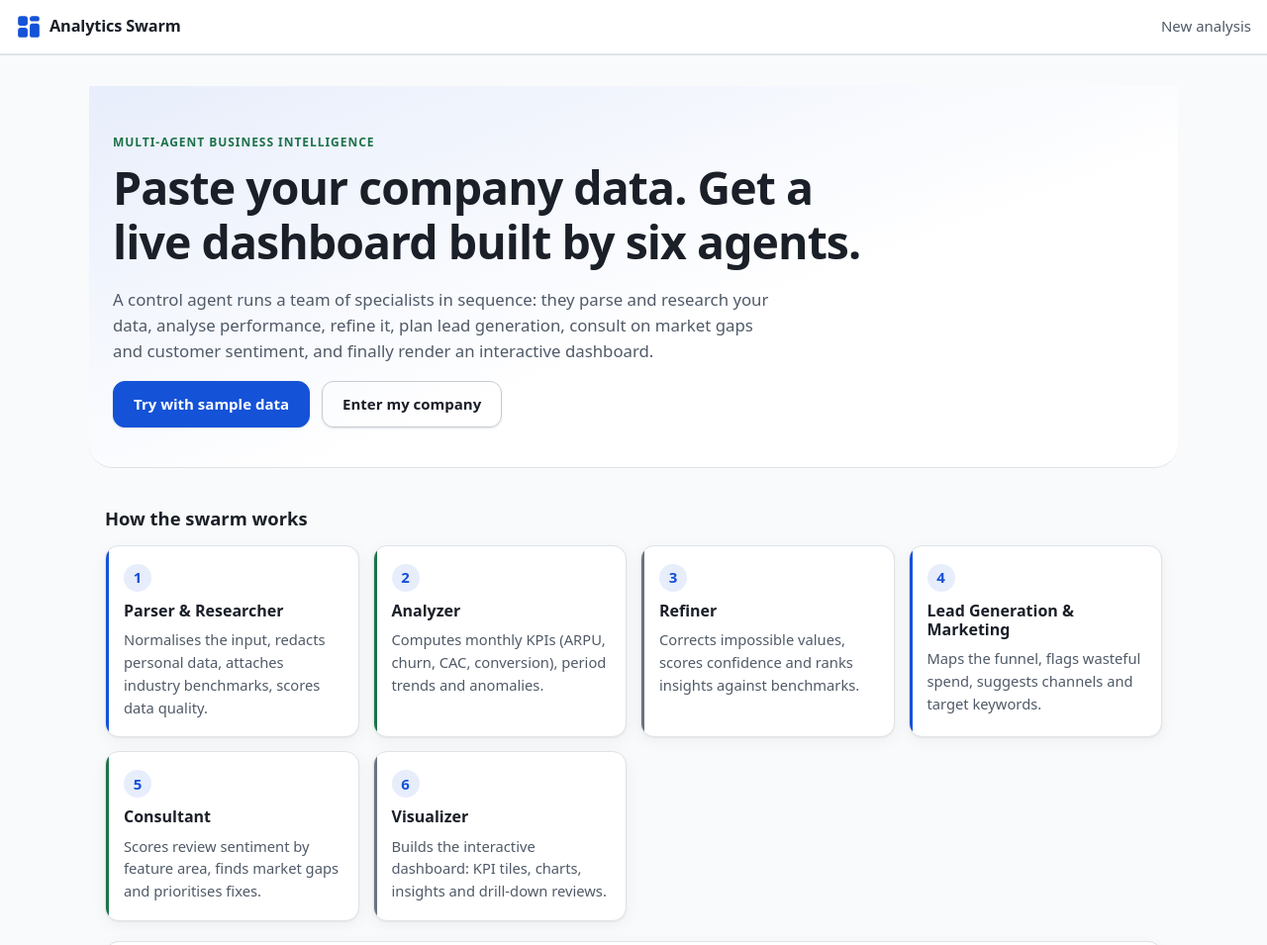
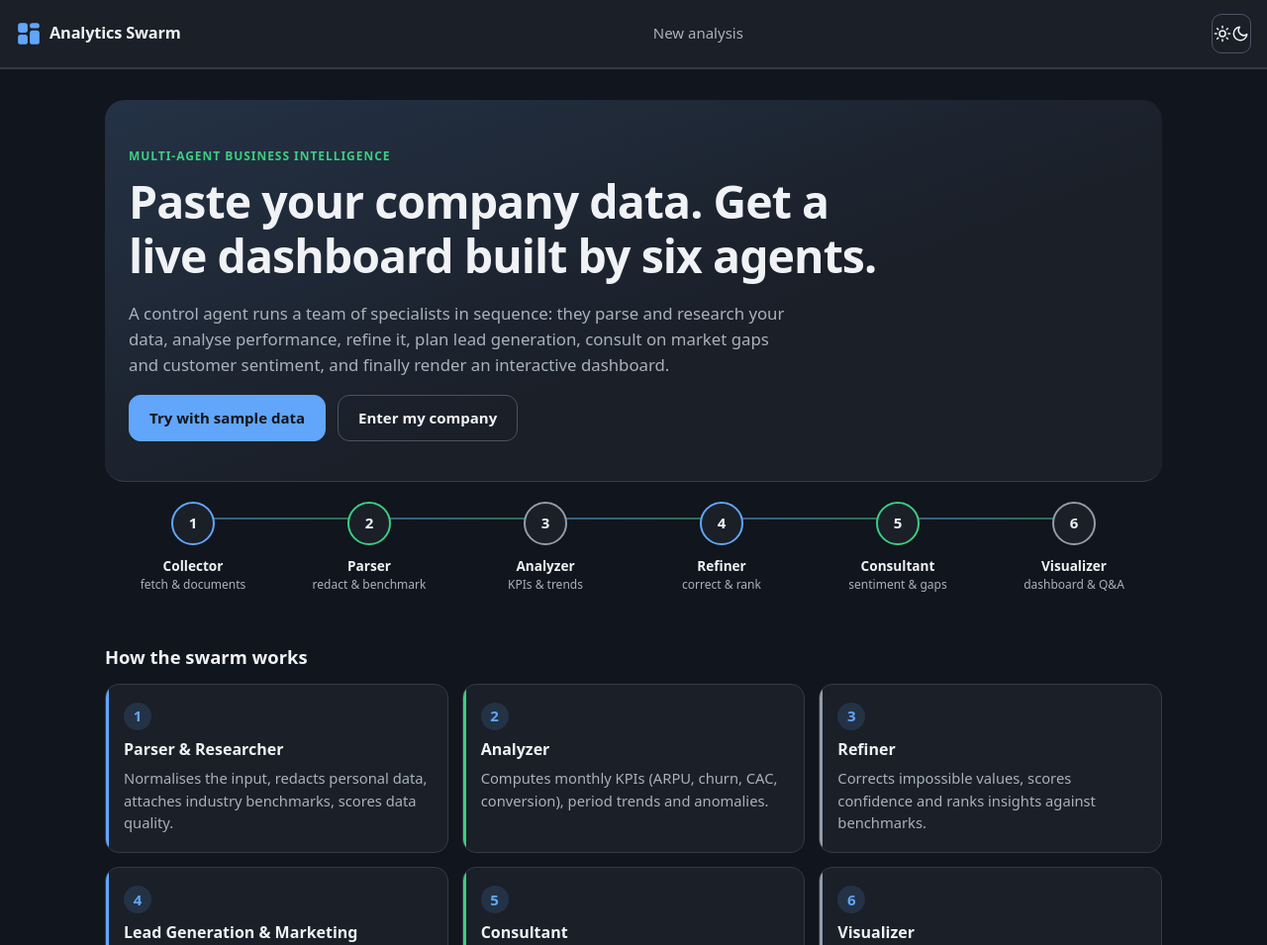
Before and after one commit to devdaveddev/analytics-swarm, a website: page public/index.html in a window 1280 px wide. Shown: the top 955 px of the page at 99% size. Drawn offline with Linux system fonts and the light colour scheme.

Commit message:
Dark-first redesign: theme toggle, agent flow strip, pipeline grid, v2 tokens
Co-Authored-By: Claude Haiku 5.5 <noreply@anthropic.com>

```diff
--- a/public/css/app.css
+++ b/public/css/app.css
@@ -472,3 +472,69 @@ img, svg { max-width: 100%; }
 .site-footer { border-top: 1px solid var(--border); padding: 20px 16px 28px; text-align: center; color: var(--muted); font-size: .9rem; }
 .site-footer p { margin: 0; }
 .site-footer a { color: var(--accent); font-weight: 600; }
+
+/* v2: dark-first by default; light only when chosen with the theme toggle */
+:root:not([data-theme="light"]) {
+  --bg: var(--grey-950);
+  --surface: var(--grey-900);
+  --surface-2: var(--grey-800);
+  --surface-hover: hsl(216 18% 25%);
+  --text: hsl(210 20% 95%);
+  --muted: hsl(212 12% 70%);
+  --border: hsl(216 16% 24%);
+  --border-strong: hsl(215 14% 34%);
+  --accent: var(--blue-400);
+  --accent-hover: var(--blue-300);
+  --accent-text: var(--grey-950);
+  --accent-soft: hsl(213 94% 68% / 0.14);
+  --success: var(--green-400);
+  --success-soft: hsl(148 60% 52% / 0.14);
+  --info: var(--blue-400);
+  --warning: hsl(40 90% 62%);
+  --danger: var(--red-300);
+  --neutral: hsl(212 12% 62%);
+  --focus-ring: hsl(213 94% 68% / 0.55);
+  --shadow: none;
+  --btn-text: var(--grey-950);
+}
+:root:not([data-theme="light"]) body { background: var(--bg); }
+
+.theme-toggle {
+  display: inline-flex; align-items: center; justify-content: center; width: 40px; height: 40px;
+  border-radius: 10px; border: 1px solid var(--border-strong); background: var(--surface); color: var(--text);
+  cursor: pointer; margin-left: 12px;
+}
+.theme-toggle:hover { background: var(--surface-hover); }
+.theme-toggle .icon { width: 18px; height: 18px; margin: 0; }
+
+/* Agent flow strip (landing) */
+.flow-section { margin: 8px 0 8px; }
+.flow { list-style: none; padding: 0; margin: 0; display: grid; grid-template-columns: repeat(6, minmax(0, 1fr)); gap: 0; position: relative; }
+.flow li { position: relative; text-align: center; padding: 12px 6px; }
+.flow li::after {
+  content: ""; position: absolute; top: 28px; left: 50%; width: 100%; height: 2px;
+  background: linear-gradient(90deg, var(--accent), var(--success));
+  opacity: .5;
+}
+.flow li:last-child::after { display: none; }
+.flow .node {
+  display: inline-grid; place-items: center; width: 44px; height: 44px; border-radius: 50%;
+  background: var(--surface); border: 2px solid var(--accent); color: var(--text); font-weight: 700;
+  position: relative; z-index: 1;
+}
+.flow li:nth-child(3n+2) .node { border-color: var(--success); }
+.flow li:nth-child(3n) .node { border-color: var(--neutral); }
+.flow .name { display: block; margin-top: 10px; font-size: .85rem; font-weight: 600; color: var(--text); }
+.flow .sub { display: block; font-size: .75rem; color: var(--muted); }
+
+@media (max-width: 760px) {
+  .flow { grid-template-columns: 1fr; gap: 4px; }
+  .flow li { display: grid; grid-template-columns: 44px 1fr; text-align: left; align-items: center; column-gap: 14px; padding: 6px 0; }
+  .flow li::after { top: auto; bottom: -8px; left: 22px; width: 2px; height: 16px; background: var(--border-strong); opacity: 1; }
+  .flow .node { grid-row: span 2; }
+  .flow .name, .flow .sub { margin: 0; }
+}
+@media (min-width: 900px) {
+  .pipeline { grid-template-columns: repeat(3, minmax(0, 1fr)); }
+}
+.hero { margin: 0; border-radius: 20px; }
--- a/public/index.html
+++ b/public/index.html
@@ -28,6 +28,18 @@
       </div>
     </section>
 
+  <section class="flow-section" aria-labelledby="flow-title">
+    <h2 id="flow-title" class="visually-hidden">Agent pipeline</h2>
+    <ol class="flow">
+      <li><span class="node">1</span><span class="name">Collector</span><span class="sub">fetch &amp; documents</span></li>
+      <li><span class="node">2</span><span class="name">Parser</span><span class="sub">redact &amp; benchmark</span></li>
+      <li><span class="node">3</span><span class="name">Analyzer</span><span class="sub">KPIs &amp; trends</span></li>
+      <li><span class="node">4</span><span class="name">Refiner</span><span class="sub">correct &amp; rank</span></li>
+      <li><span class="node">5</span><span class="name">Consultant</span><span class="sub">sentiment &amp; gaps</span></li>
+      <li><span class="node">6</span><span class="name">Visualizer</span><span class="sub">dashboard &amp; Q&amp;A</span></li>
+    </ol>
+  </section>
+
     <section>
       <h2 class="section-title">How the swarm works</h2>
       <ol class="pipeline">
--- a/public/js/common.js
+++ b/public/js/common.js
@@ -26,4 +26,45 @@
   const go = (url) => window.location.assign(url);
 
   window.Bm = { esc, fmt, deltaText, api, go };
+
+  // Theme: dark by default. The choice is remembered per browser; storage errors are ignored.
+  const THEME_KEY = 'swarm-theme';
+  const readTheme = () => {
+    try { return localStorage.getItem(THEME_KEY); } catch { return null; }
+  };
+  const writeTheme = (value) => {
+    try { localStorage.setItem(THEME_KEY, value); } catch { /* private mode: keep the session theme only */ }
+  };
+  const applyTheme = (value) => {
+    document.documentElement.dataset.theme = value;
+    const button = document.querySelector('[data-theme-toggle]');
+    if (button) {
+      const isLight = value === 'light';
+      button.setAttribute('aria-pressed', String(isLight));
+      button.setAttribute('aria-label', isLight ? 'Switch to dark theme' : 'Switch to light theme');
+      button.title = isLight ? 'Dark theme' : 'Light theme';
+    }
+  };
+  const ICON_SUN = '<svg class="icon" viewBox="0 0 24 24" aria-hidden="true"><circle cx="12" cy="12" r="4"/><path d="M12 2v2M12 20v2M4.9 4.9l1.4 1.4M17.7 17.7l1.4 1.4M2 12h2M20 12h2M4.9 19.1l1.4-1.4M17.7 6.3l1.4-1.4"/></svg>';
+  const ICON_MOON = '<svg class="icon" viewBox="0 0 24 24" aria-hidden="true"><path d="M21 12.8A9 9 0 1 1 11.2 3a7 7 0 0 0 9.8 9.8z"/></svg>';
+
+  function mountThemeToggle() {
+    const bar = document.querySelector('.topbar');
+    if (!bar || bar.querySelector('[data-theme-toggle]')) return;
+    const button = document.createElement('button');
+    button.type = 'button';
+    button.className = 'theme-toggle';
+    button.dataset.themeToggle = '';
+    button.innerHTML = ICON_SUN + ICON_MOON;
+    button.addEventListener('click', () => {
+      const next = document.documentElement.dataset.theme === 'light' ? 'dark' : 'light';
+      writeTheme(next);
+      applyTheme(next);
+    });
+    bar.appendChild(button);
+    applyTheme(document.documentElement.dataset.theme || 'dark');
+  }
+
+  applyTheme(readTheme() || 'dark');
+  document.addEventListener('DOMContentLoaded', mountThemeToggle);
 })();
```
